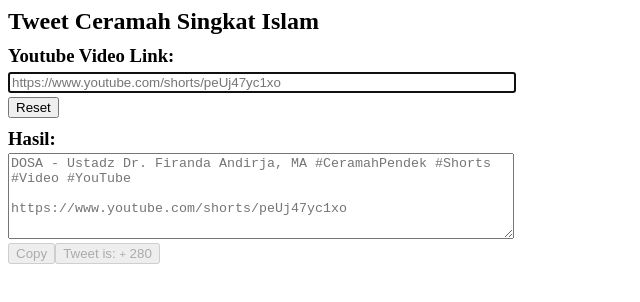
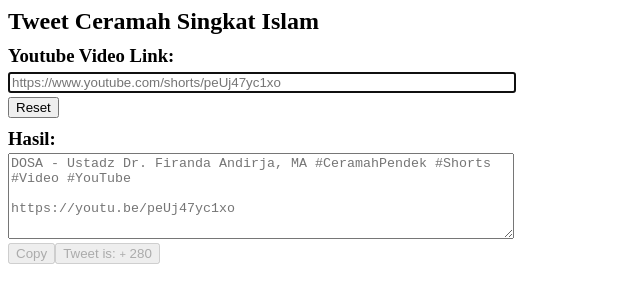
Before and after one commit to ockibagusp/tweet-ceramah-singkat-islam, a Vue app: page / in a window 1280 px wide. Shown: the top 302 px of the page, without its empty margins (0-640 px from the left). Built offline with nearby package versions, Linux system fonts and the light colour scheme.

Commit message:
fix textarea results: https://www.youtube.com/shorts/peUj47yc1xo to https://youtu.be/peUj47yc1xo

```diff
--- a/src/App.vue
+++ b/src/App.vue
@@ -528,7 +528,7 @@
     <textarea style="width: 500px;height: 80px;" v-model="results"
       placeholder="DOSA - Ustadz Dr. Firanda Andirja, MA #CeramahPendek #Shorts #Video #YouTube
 
-https://www.youtube.com/shorts/peUj47yc1xo" cols="50" rows="3" ref="results" data-test="results"></textarea>
+https://youtu.be/peUj47yc1xo" cols="50" rows="3" ref="results" data-test="results"></textarea>
     <br>
     <button @click="btnCopy" :disabled="isCopy" data-test="btn-copy">Copy</button>
     <button @click="btnTweet" :disabled="isTweet" data-test="btn-tweet">Tweet is: <small v-if="ceramahSingkatIslam.length < 280">+</small> {{count}}</button>
```
